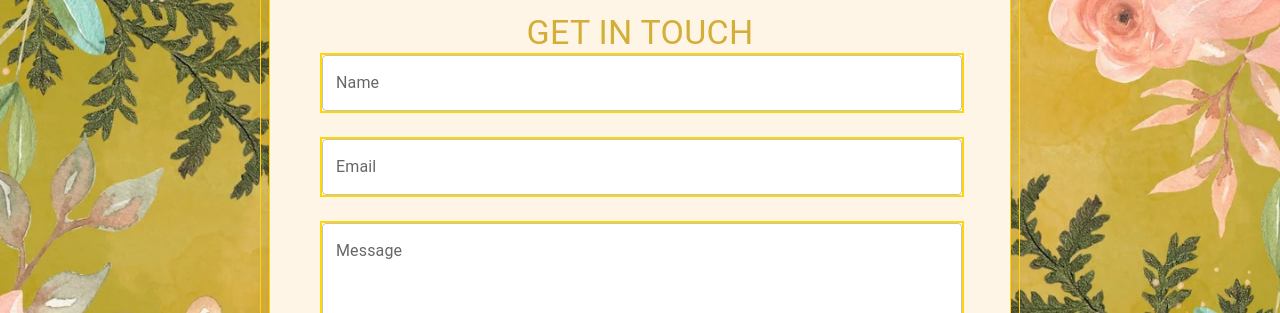
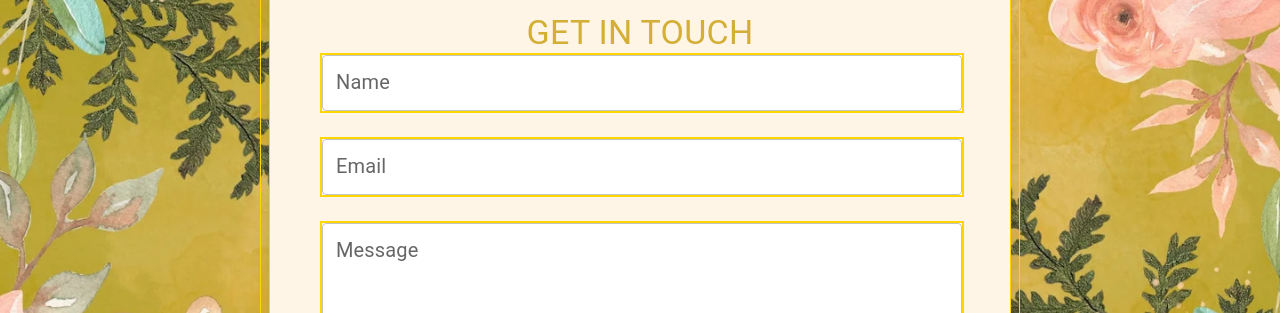
Before and after one commit to Luke7787/ImmaculateInventors, a React (Create React App) app: page /contact in a window 1280 px wide. Shown: the part 213-526 px from the top of the page. Built offline with nearby package versions, Linux system fonts and the light colour scheme; a web font is replaced by a local one.

Commit message:
update some changes

```diff
--- a/src/Header/ContactPage.tsx
+++ b/src/Header/ContactPage.tsx
@@ -2,7 +2,6 @@ import React from 'react';
 import { Box, Button, TextField, Typography } from '@mui/material';
 import styles from './ContactPage.module.scss';
 import Header from '../Header/Header';
-import contactPicture from '../../../public/images/contactPicture.webp';
 
 const ContactPage = () => {
     return (
@@ -15,19 +14,19 @@ const ContactPage = () => {
                 </Typography>
                 <form className={styles.contactForm}>
                     <TextField
-                        label="Name"
+                        label={<span style={{fontSize: '20px'}}>Name</span>}
                         variant="outlined"
                         fullWidth
                         className={styles.inputField}
                     />
                     <TextField
-                        label="Email"
+                        label={<span style={{fontSize: '20px'}}>Email</span>}
                         variant="outlined"
                         fullWidth
                         className={styles.inputField}
                     />
                     <TextField
-                        label="Message"
+                        label={<span style={{fontSize: '20px'}}>Message</span>}
                         variant="outlined"
                         fullWidth
                         multiline
```
